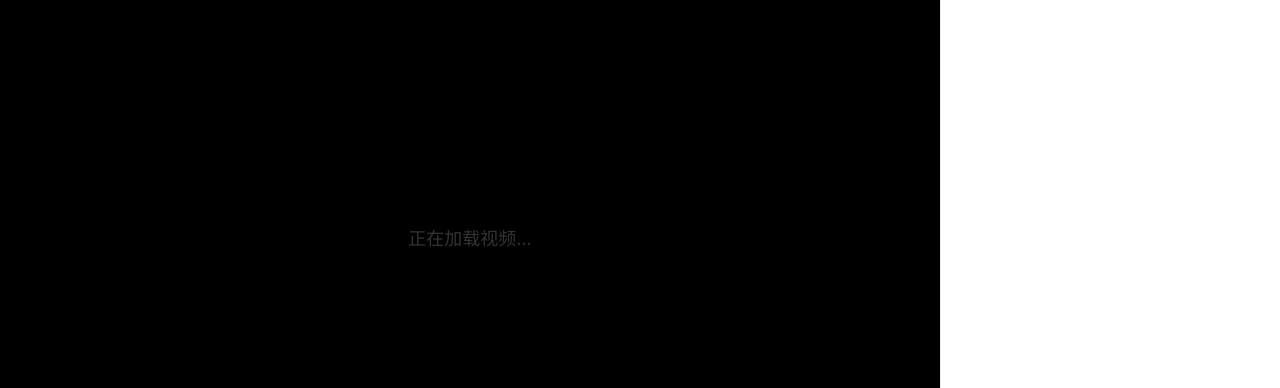
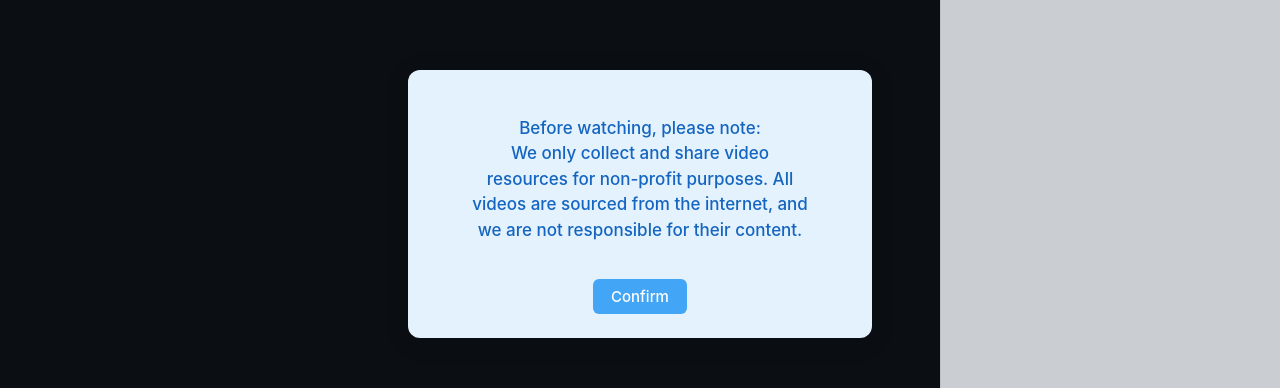
Before and after one commit to Twistzzzzzzzzzzz/Software_Implementation_ABDN, a React (Vite) app in the folder front-end/: page /healing-vedio in a window 1280 px wide. Shown: the part 196-584 px from the top of the page. Built offline with nearby package versions, Linux system fonts and the light colour scheme; no server answers; sample sign-in values are in the browser's storage.

Commit message:
前端完整样式修复

```diff
--- a/front-end/src/App.jsx
+++ b/front-end/src/App.jsx
@@ -5,7 +5,7 @@ import Navbar from './main_components/Navbar/Navbar'
 import Footer from './main_components/Footer/Footer'
 import ProtectedRoute from './components/ProtectedRoute'
 import { AuthPromptProvider } from './context/AuthPromptContext'
-import AuthPromptModal from './components/AuthPromptModal'
+import AuthPromptModal, { ConfirmPromptModal } from './components/AuthPromptModal'
 
 // 删除所有直接导入的组件（如 Home、AI_chat 等）
 
@@ -56,6 +56,7 @@ function AppContent() {
             </Suspense>
             {!(isHealingVideo || isAIChat) && <Footer />}
             <AuthPromptModal />
+            <ConfirmPromptModal />
         </div>
     )
 }
--- a/front-end/src/components/AuthPromptModal.css
+++ b/front-end/src/components/AuthPromptModal.css
@@ -29,6 +29,9 @@
     font-weight: 500;
     text-align: left;
     white-space: pre-line;
+    max-width: 400px;
+    word-break: break-word;
+    overflow-wrap: break-word;
 }
 
 .auth-prompt-progress-bar-wrapper {
@@ -49,3 +52,48 @@
 .auth-prompt-overlay, .auth-prompt-modal, .auth-prompt-modal p, .auth-prompt-modal button, .auth-prompt-modal button:hover, .auth-prompt-close-btn {
     all: unset;
 }
+
+.auth-prompt-confirm-btn, .auth-prompt-cancel-btn {
+    background-color: #42a5f5;
+    color: #fff;
+    border: none;
+    border-radius: 6px;
+    padding: 8px 18px;
+    font-size: 15px;
+    font-weight: 500;
+    cursor: pointer;
+    margin: 0;
+    transition: background 0.2s;
+}
+.auth-prompt-confirm-btn:hover, .auth-prompt-cancel-btn:hover {
+    background-color: #1565c0;
+}
+
+.auth-prompt-center-overlay {
+    position: fixed;
+    top: 0; left: 0; right: 0; bottom: 0;
+    width: 100vw;
+    height: 100vh;
+    background: rgba(44, 62, 80, 0.25);
+    z-index: 2000;
+    display: flex;
+    align-items: center;
+    justify-content: center;
+}
+.auth-prompt-center-modal {
+    background: #e3f2fd;
+    color: #1565c0;
+    border-radius: 12px;
+    box-shadow: 0 4px 24px rgba(0,0,0,0.13);
+    min-width: 320px;
+    max-width: 90vw;
+    padding: 32px 32px 24px 32px;
+    display: flex;
+    flex-direction: column;
+    align-items: center;
+    animation: fadeInScale 0.2s;
+}
+@keyframes fadeInScale {
+    from { opacity: 0; transform: scale(0.95); }
+    to { opacity: 1; transform: scale(1); }
+}
--- a/front-end/src/components/AuthPromptModal.jsx
+++ b/front-end/src/components/AuthPromptModal.jsx
@@ -3,6 +3,27 @@ import { useAuthPrompt } from '../context/AuthPromptContext';
 import './AuthPromptModal.css';
 
 const DURATION = 3000; // 3秒
+
+export const ConfirmPromptModal = () => {
+    const { confirmPrompt, hideConfirmPrompt } = useAuthPrompt();
+    if (!confirmPrompt.visible) return null;
+    return (
+        <div className="auth-prompt-center-overlay">
+            <div className="auth-prompt-center-modal">
+                <div className="auth-prompt-message" style={{marginBottom:20, textAlign:'center'}}>{confirmPrompt.message}</div>
+                <div style={{display:'flex', width:'100%', justifyContent:'center', gap:24, marginTop:8}}>
+                    <button
+                        className="auth-prompt-confirm-btn"
+                        onClick={() => {
+                            hideConfirmPrompt();
+                            if (typeof confirmPrompt.onConfirm === 'function') confirmPrompt.onConfirm();
+                        }}
+                    >Confirm</button>
+                </div>
+            </div>
+        </div>
+    );
+};
 
 const AuthPromptModal = () => {
     const { promptMessage, isPromptVisible, hidePrompt } = useAuthPrompt();
--- a/front-end/src/context/AuthPromptContext.jsx
+++ b/front-end/src/context/AuthPromptContext.jsx
@@ -7,6 +7,14 @@ export const useAuthPrompt = () => useContext(AuthPromptContext);
 export const AuthPromptProvider = ({ children }) => {
     const [promptMessage, setPromptMessage] = useState('');
     const [isPromptVisible, setIsPromptVisible] = useState(false);
+
+    // 新增：确认弹窗状态
+    const [confirmPrompt, setConfirmPrompt] = useState({
+        message: '',
+        visible: false,
+        onConfirm: null,
+        onCancel: null,
+    });
 
     const showPrompt = (message) => {
         setPromptMessage(message);
@@ -18,8 +26,29 @@ export const AuthPromptProvider = ({ children }) => {
         setIsPromptVisible(false);
     };
 
+    // 新增：显示确认弹窗
+    const showConfirmPrompt = (message, onConfirm, onCancel) => {
+        setConfirmPrompt({
+            message,
+            visible: true,
+            onConfirm,
+            onCancel,
+        });
+    };
+    const hideConfirmPrompt = () => {
+        setConfirmPrompt({ message: '', visible: false, onConfirm: null, onCancel: null });
+    };
+
     return (
-        <AuthPromptContext.Provider value={{ promptMessage, isPromptVisible, showPrompt, hidePrompt }}>
+        <AuthPromptContext.Provider value={{
+            promptMessage,
+            isPromptVisible,
+            showPrompt,
+            hidePrompt,
+            confirmPrompt,
+            showConfirmPrompt,
+            hideConfirmPrompt
+        }}>
             {children}
         </AuthPromptContext.Provider>
     );
--- a/front-end/src/pages/Healing_video/Healing_video.jsx
+++ b/front-end/src/pages/Healing_video/Healing_video.jsx
@@ -3,19 +3,53 @@ import { assets } from '../../assets/assets'
 import './Healing_vedio.css'
 import CommentArea from "./components/CommentArea/CommentArea.jsx";
 import { useEffect, useRef, useState } from 'react';
-import { useLocation } from 'react-router-dom';
+import { useLocation, useNavigate } from 'react-router-dom';
 import VideoItem from './components/VideoItem/VideoItem.jsx';
 import SidebarTabs from './components/SidebarTabs/SidebarTabs.jsx';
 import request from '../../utils/request';
+import { useAuthPrompt } from '../../context/AuthPromptContext';
 
 export default function Healing_video({ videoTitle, videoDescription }) {
+    const { showPrompt, showConfirmPrompt, confirmPrompt } = useAuthPrompt();
     const topRef = useRef(null);
     const location = useLocation();
+    const navigate = useNavigate();
+    const token = localStorage.getItem('access_token') || '';
+    const confirmKey = token ? `video_confirmed_${token}` : null;
+    const [shouldGoHome, setShouldGoHome] = useState(false);
+    const [hasShownThisTime, setHasShownThisTime] = useState(false);
+
+    useEffect(() => {
+        setHasShownThisTime(false); // 路由变化时重置
+    }, [location.pathname, token]);
+
     useEffect(() => {
         if (location.state && location.state.scrollToTop && topRef.current) {
             topRef.current.scrollIntoView({ behavior: 'auto' });
         }
-    }, [location]);
+        if (!hasShownThisTime) {
+            if (confirmKey && !localStorage.getItem(confirmKey)) {
+                showConfirmPrompt(
+                    'Before watching, please note:\nWe only collect and share video resources for non-profit purposes. All videos are sourced from the internet, and we are not responsible for their content.',
+                    () => {
+                        localStorage.setItem(confirmKey, '1');
+                        // 不再显示顶部消息框
+                    }
+                );
+                setHasShownThisTime(true);
+            } else if (confirmKey && localStorage.getItem(confirmKey)) {
+                showPrompt('Disclaimer: All videos are sourced from the internet, and we are not responsible for their content.');
+                setHasShownThisTime(true);
+            }
+        }
+    }, [location.pathname, showPrompt, showConfirmPrompt, confirmKey, hasShownThisTime]);
+
+    useEffect(() => {
+        if (shouldGoHome && confirmPrompt && confirmPrompt.visible === false) {
+            setShouldGoHome(false);
+            navigate('/');
+        }
+    }, [shouldGoHome, confirmPrompt, navigate]);
 
     // 视频列表请求与图片加载
     const [videoItems, setVideoItems] = useState([]);
--- a/front-end/src/pages/Login/Login.jsx
+++ b/front-end/src/pages/Login/Login.jsx
@@ -9,14 +9,12 @@ import { useAuthPrompt } from '../../context/AuthPromptContext';
 export default function Login() {
     const [username, setUsername] = useState('');
     const [password, setPassword] = useState('');
-    const [apiError, setApiError] = useState('');
     const [loading, setLoading] = useState(false);
     const navigate = useNavigate();
     const { showPrompt } = useAuthPrompt();
 
     const handleSubmit = async (e) => {
         e.preventDefault();
-        setApiError('');
         setLoading(true);
         try {
             const data = await request.post('/api/v1/auth/login', {
@@ -30,10 +28,10 @@ export default function Login() {
                 showPrompt('Login successful!');
                 navigate('/');
             } else {
-                setApiError(data.message || '登录失败。');
+                showPrompt(data.message || 'Login failed.');
             }
         } catch (err) {
-            setApiError('网络错误，请重试。');
+            showPrompt('Network error, please try again.');
         } finally {
             setLoading(false);
         }
@@ -69,7 +67,6 @@ export default function Login() {
                             required
                         />
                     </div>
-                    {apiError && <p className="error-message">{apiError}</p>}
                     <button type="submit" className="sign-in-button" disabled={loading}>
                         {loading ? 'Signing in...' : 'Sign In'}
                     </button>
--- a/front-end/src/pages/Register/Register.jsx
+++ b/front-end/src/pages/Register/Register.jsx
@@ -13,7 +13,6 @@ export default function Register() {
     const [password, setPassword] = useState('');
     const [confirmPassword, setConfirmPassword] = useState('');
     const [passwordError, setPasswordError] = useState('');
-    const [apiError, setApiError] = useState('');
     const [loading, setLoading] = useState(false);
     const navigate = useNavigate();
     const { showPrompt } = useAuthPrompt();
@@ -22,6 +21,7 @@ export default function Register() {
         // Basic validation
         if (password !== confirmPassword) {
             setPasswordError('Passwords do not match');
+            showPrompt('Passwords do not match');
             return false;
         }
         setPasswordError('');
@@ -30,20 +30,18 @@ export default function Register() {
 
     const handleSubmit = async (e) => {
         e.preventDefault();
-        setApiError('');
         if (!validateForm()) return;
         setLoading(true);
         try {
             const data = await request.post('/api/v1/auth/register', { username, password, email });
             if (data.code === 0) {
-                // 注册成功，跳转到登录页
                 showPrompt('Registration successful! Please log in.');
                 navigate('/login');
             } else {
-                setApiError(data.message || 'Registration failed.');
+                showPrompt(data.message || 'Registration failed.');
             }
         } catch (err) {
-            setApiError(err.message || 'Network error, please try again.');
+            showPrompt(err.message || 'Network error, please try again.');
         } finally {
             setLoading(false);
         }
@@ -104,10 +102,7 @@ export default function Register() {
                             placeholder="Value"
                             required
                         />
-                        {passwordError && <p className="error-message">{passwordError}</p>}
                     </div>
-
-                    {apiError && <p className="error-message">{apiError}</p>}
 
                     <button type="submit" className="sign-in-button" disabled={loading}>
                         {loading ? 'Registering...' : 'Sign Up'}
```
